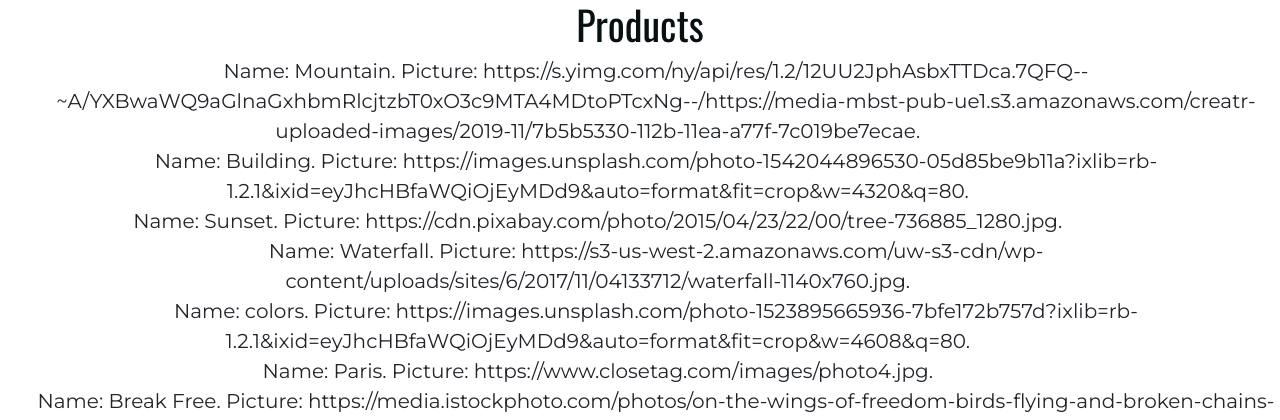
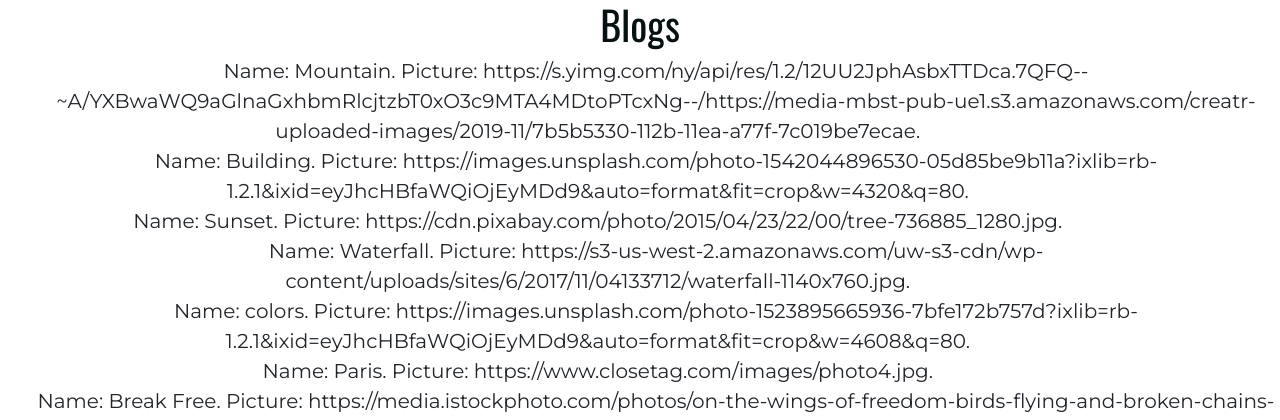
Before and after one commit to sibaaasi/FinalProject, a Flask app: page /managment in a window 1280 px wide. Shown: the top 420 px of the page. Run offline with Flask 2, Linux system fonts and the light colour scheme; the visitor is signed in with stand-in values (Sample User, id 1); data comes from the database, SQL or seed files in the repository; style sheets or scripts are compiled from the project's sources; some libraries are stand-ins or nearby versions; some web fonts are replaced.

Commit message:
Finalized

```diff
--- a/templates/managment.html
+++ b/templates/managment.html
@@ -1,7 +1,7 @@
 <!DOCTYPE html>
 <html>
 <head>
-<title>Integrated Productive Plants &mdash; Home</title>
+<title> Management</title>
   <meta charset="utf-8">
   <meta name="viewport" content="width=device-width, initial-scale=1, shrink-to-fit=no">
 
@@ -29,7 +29,7 @@
 	<title></title>
 </head>
 <body style="text-align: center;">
-	<h1>Products</h1>
+	<h1>Blogs</h1>
 	<ol>
 		{%for blog in blogs%}
 		<li style="font-size: 20px;">Name: {{blog.title}}. Picture: {{blog.image}}. <a href="{{ url_for('blog_managment',blog_id=blog.blog_id) }}"> Edit </a>
```
